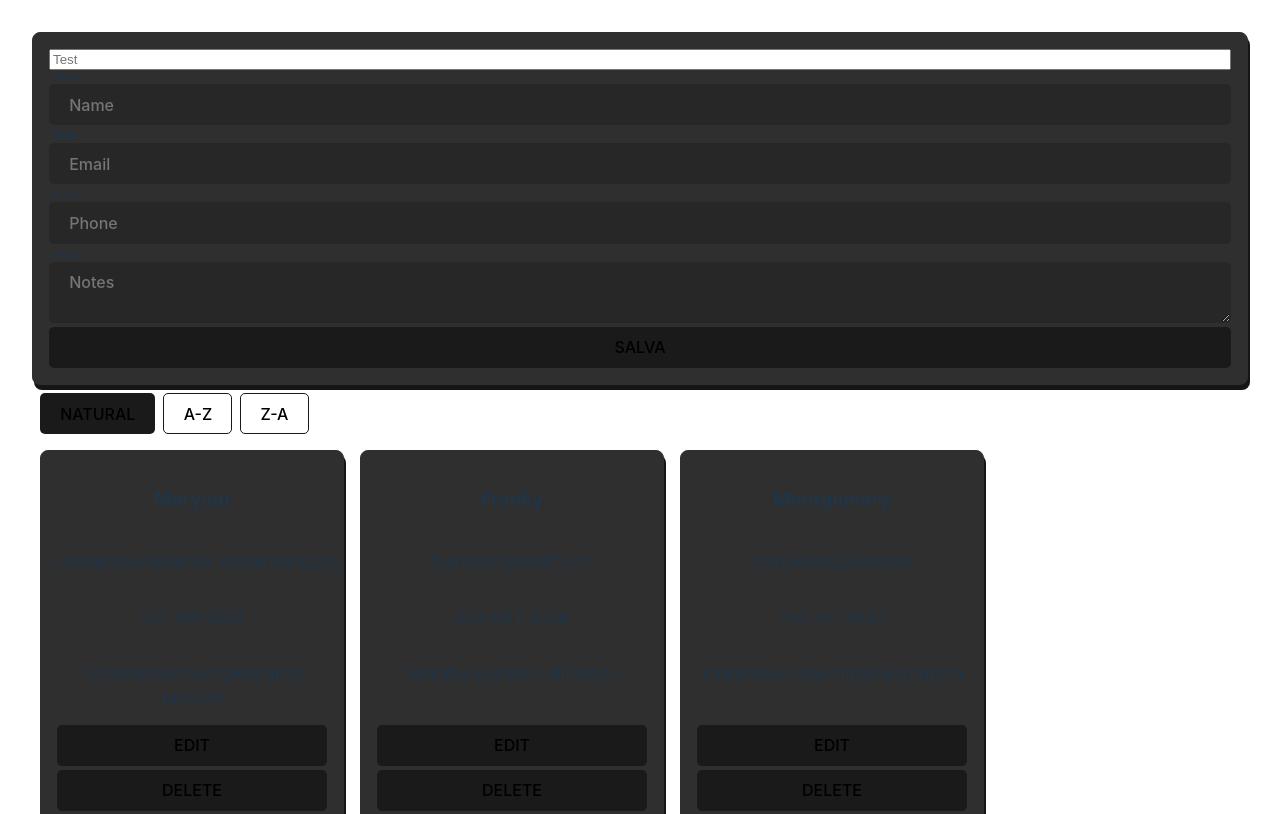
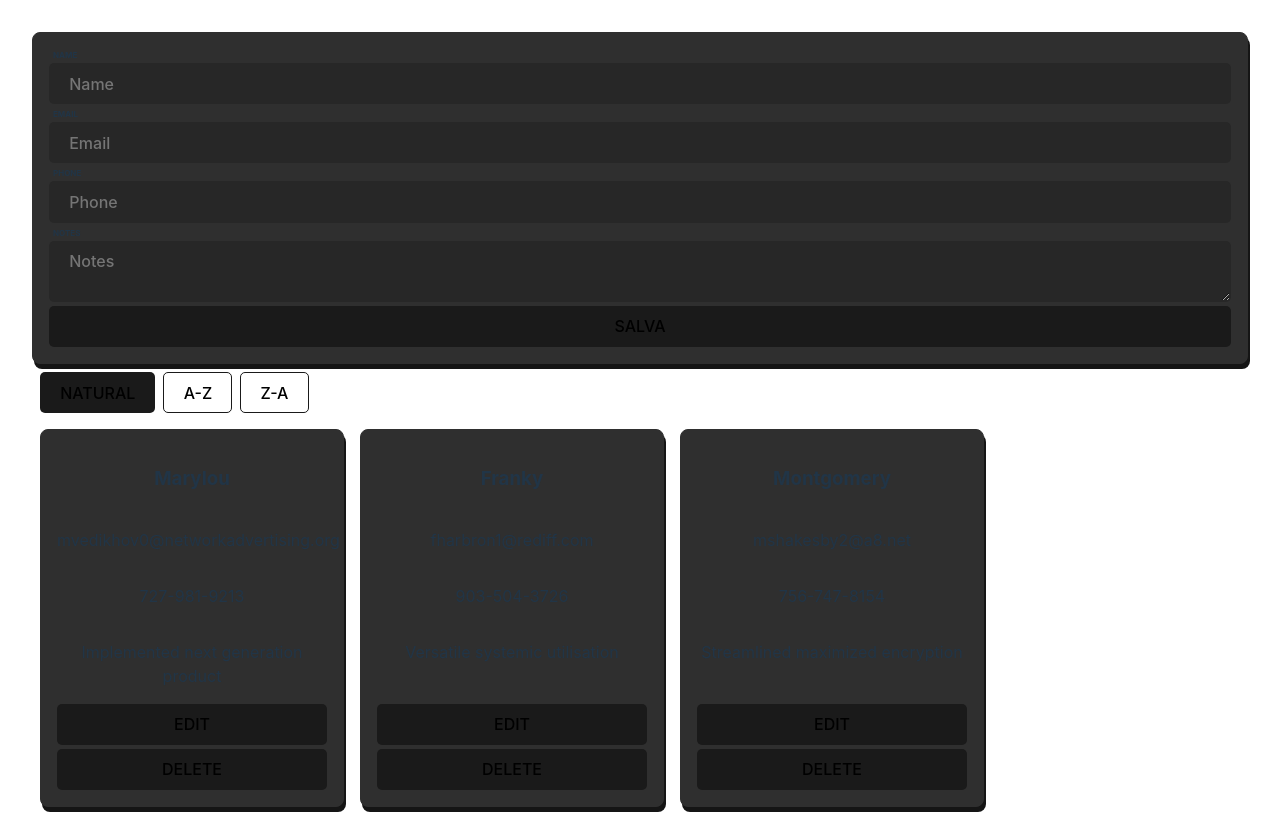
Before and after one commit to FMiscia/react-course, a React (Vite) app: page / in a window 1280 px wide. Shown: the top 814 px of the page. Built offline with nearby package versions, Linux system fonts and the light colour scheme.

Commit message:
Add forwardRef to Input component

```diff
--- a/src/components/Input.tsx
+++ b/src/components/Input.tsx
@@ -1,17 +1,22 @@
-import { InputHTMLAttributes } from 'react'
+import { ComponentPropsWithRef, LegacyRef, forwardRef } from 'react'
 import './Input.css'
 
-function Input({ label, className, ...inputProps }: InputProps) {
+function InputWithRef(
+    { label, className, ...inputProps }: InputProps,
+    ref: LegacyRef<HTMLInputElement>
+) {
     return (
         <div className={`App-Input ${className ?? ''}`}>
             <div className="InputLabel">{label}</div>
-            <input {...inputProps} />
+            <input ref={ref} {...inputProps} />
         </div>
     )
 }
 
+const Input = forwardRef(InputWithRef)
+
 type InputProps = {
     label?: string
-} & InputHTMLAttributes<HTMLInputElement>
+} & ComponentPropsWithRef<'input'>
 
 export default Input
--- a/src/components/forms/ContactCardForm.tsx
+++ b/src/components/forms/ContactCardForm.tsx
@@ -18,17 +18,12 @@ function ContactCardFormNoMemo({
 
     return (
         <div style={{ display: 'flex', flexDirection: 'column', flex: 1 }}>
-            <input
-                value={name}
-                onChange={(e) => setName(e.target.value)}
-                placeholder="Test"
-                ref={inputRef}
-            />
             <Input
                 value={name}
                 onChange={(e) => setName(e.target.value)}
                 placeholder="Name"
                 label="Name"
+                ref={inputRef}
             />
             <Input
                 value={email}
@@ -52,6 +47,9 @@ function ContactCardFormNoMemo({
                 label={!disabled ? 'SALVA' : 'DISABLED'}
                 disabled={disabled}
                 onClick={() => {
+                    if (!name) {
+                        inputRef.current?.focus()
+                    }
                     const contact = {
                         id: initialValues?.id ?? uid(),
                         name,
@@ -59,7 +57,6 @@ function ContactCardFormNoMemo({
                         phone,
                         notes
                     }
-                    inputRef.current?.focus()
                     onSubmit(contact)
                 }}
             />
```
